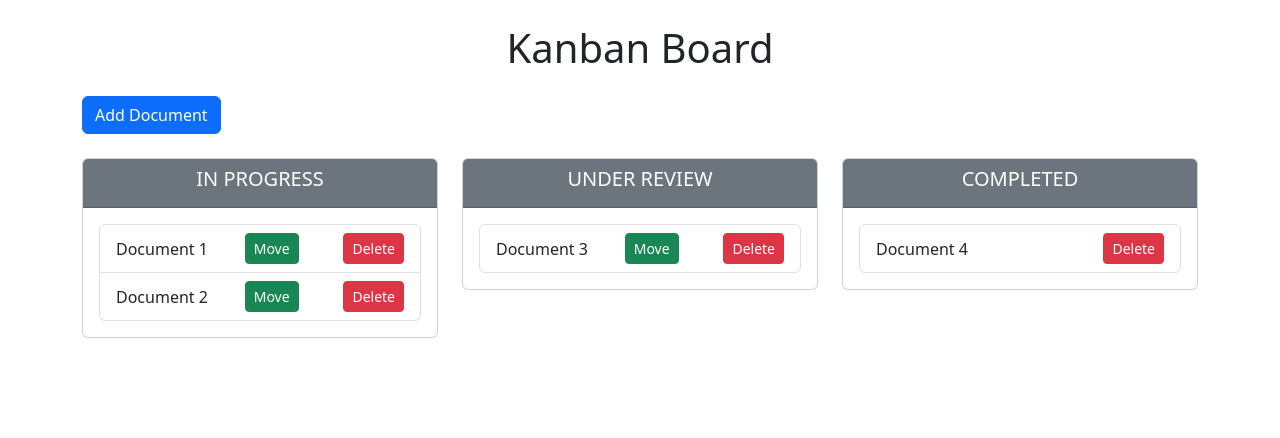
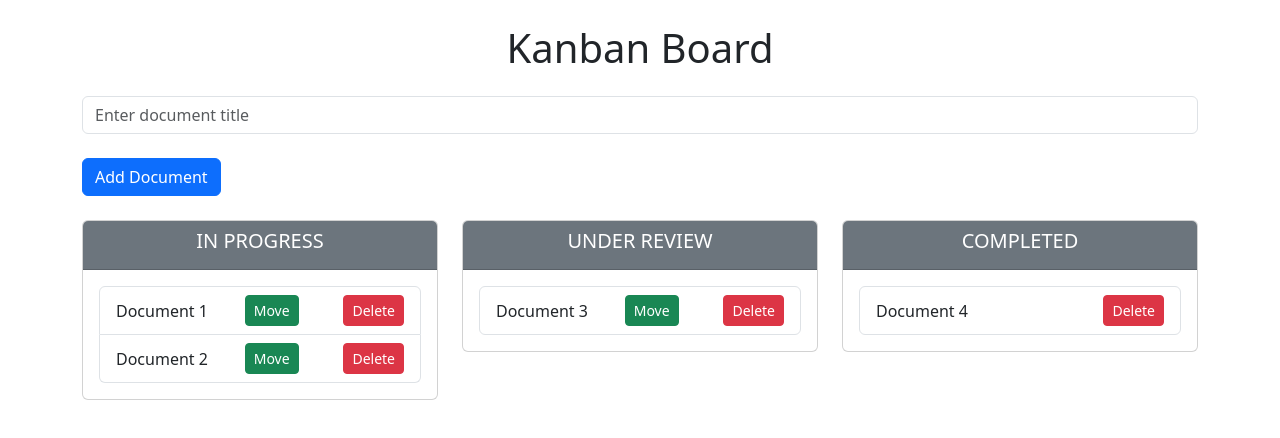
Before and after one commit to marymih/test-task-kanban, a Next.js app: page / in a window 1280 px wide. Shown: the top 438 px of the page. Built offline with nearby package versions, Linux system fonts and the light colour scheme.

Commit message:
add input for title of new document

```diff
--- a/src/pages/index.tsx
+++ b/src/pages/index.tsx
@@ -1,3 +1,4 @@
+import { useState } from 'react';
 import { useSelector, useDispatch } from 'react-redux';
 import { RootState } from '../redux/store';
 import {
@@ -10,6 +11,8 @@ const Home: React.FC = () => {
   const documents = useSelector((state: RootState) => state.board);
   const dispatch = useDispatch();
 
+  const [newTitle, setNewTitle] = useState('');
+
   const groupedDocuments = {
     'in-progress': documents.filter((doc) => doc.status === 'in-progress'),
     'under-review': documents.filter((doc) => doc.status === 'under-review'),
@@ -17,12 +20,17 @@ const Home: React.FC = () => {
   };
 
   const handleAddDocument = () => {
+    if (newTitle.trim() === '') {
+      alert('Please enter a title for the document');
+      return;
+    }
     const newDocument = {
       id: Date.now().toString(),
-      title: `Document ${Date.now()}`,
+      title: newTitle,
       status: 'in-progress' as const,
     };
     dispatch(addDocument(newDocument));
+    setNewTitle('');
   };
 
   const handleDeleteDocument = (id: string) => {
@@ -39,6 +47,15 @@ const Home: React.FC = () => {
   return (
     <div className="container">
       <h1 className="text-center my-4">Kanban Board</h1>
+      <div className="mb-4">
+        <input
+          type="text"
+          className="form-control"
+          placeholder="Enter document title"
+          value={newTitle}
+          onChange={(e) => setNewTitle(e.target.value)}
+        />
+      </div>
       <button className="btn btn-primary mb-4" onClick={handleAddDocument}>
         Add Document
       </button>
```
